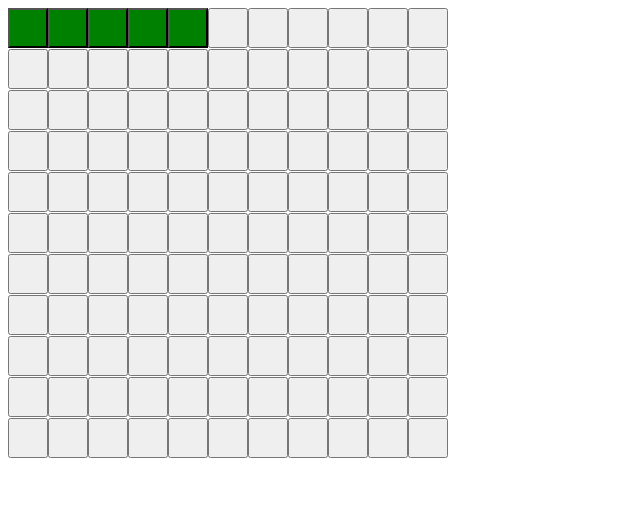
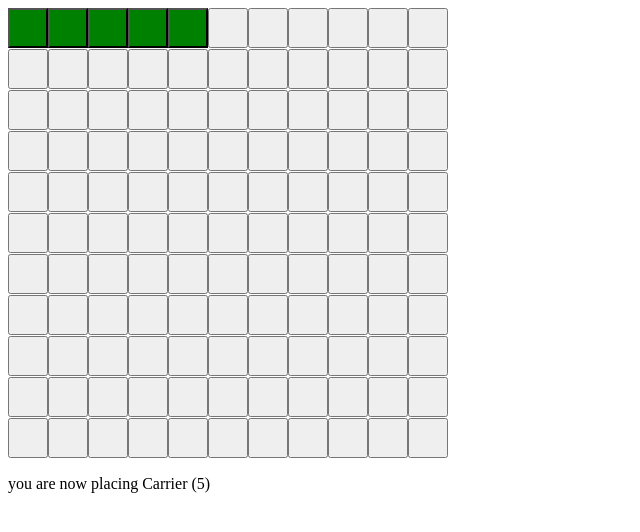
Before and after one commit to kacperjanicki/battleship_js, a plain HTML site: page index.html in a window 1280 px wide. Both pictures are taken after a click on the button 28 px from the left and 28 px from the top of the page. Shown: the whole page, without its empty margins (0-640 px from the left). Drawn offline with Linux system fonts and the light colour scheme.

Commit message:
ships are being placed in descending order

```diff
--- a/index.html
+++ b/index.html
@@ -11,7 +11,7 @@
     <div id="grid">
 
     </div>
-
+    <p id="eventlog"></p>
     <script src="script.js"></script>
 </body>
 </html>
--- a/script.js
+++ b/script.js
@@ -16,7 +16,7 @@ for(let i=0;i<=10;i++){
 
 
 function board(){
-    var click_count=0;
+    var click_count=-1;
     const rows = document.querySelectorAll('.row')
     rows.forEach( row=>{
         for(let i=0;i<=10;i++){                     //create 10 buttons in each row
@@ -36,19 +36,30 @@ function board(){
                     }
                 })
 
+                place()
+
+                function place(){
+                    const eventlog = document.createElement('p')
+                    eventlog.textContent = `you are now placing ${Object.keys(ships)[click_count]} (${ships[Object.keys(ships)[click_count]]})`
+                    grid.appendChild(eventlog)
+
                     var btns = document.querySelectorAll(`.row[data="${parent_div.getAttribute('data')}"] > button`)
                     btns.forEach(button=>{
                         var j=0;
+
                         for(let i=e.target.getAttribute('data');i<=11; i++){
-                        if(j<=4){
+                            if(j<ships[Object.keys(ships)[click_count]]){
                                 if(button.getAttribute('data')==i){
                                     button.classList.add('target')
                                     user_matrix[parent_div.getAttribute('data')-1][i-1] = 'x'
                                 }
                             }
+
                             j+=1
                         }
                     })
+
+                }
                 console.log(Array.from(user_matrix))
             })
         }
```
Lines whose indentation alone changed are shown as unchanged.
